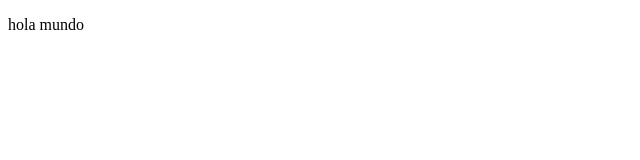
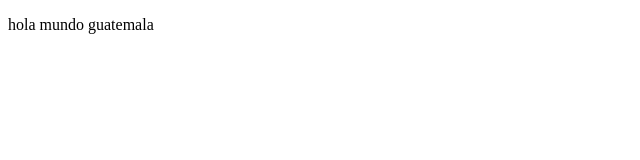
Before and after one commit to apinedaDeveloper/testRepositorio, a plain HTML site: page index.html in a window 1280 px wide. Shown: the full height of the page, 0-640 px from the left. Drawn offline with Linux system fonts and the light colour scheme.

Commit message:
commit 6

```diff
--- a/index.html
+++ b/index.html
@@ -8,6 +8,6 @@
 </head>
 <body>
     <!-- #region 5-->
-    <div class="row"><p>hola mundo</p></div>
+    <div class="row"><p>hola mundo guatemala</p></div>
 </body>
 </html>
```
